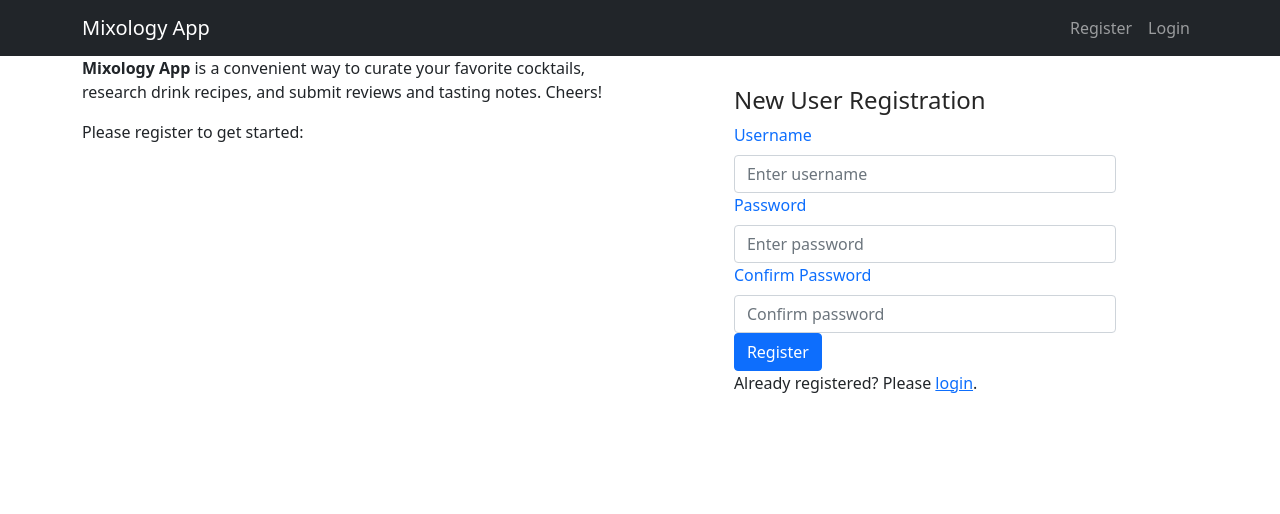
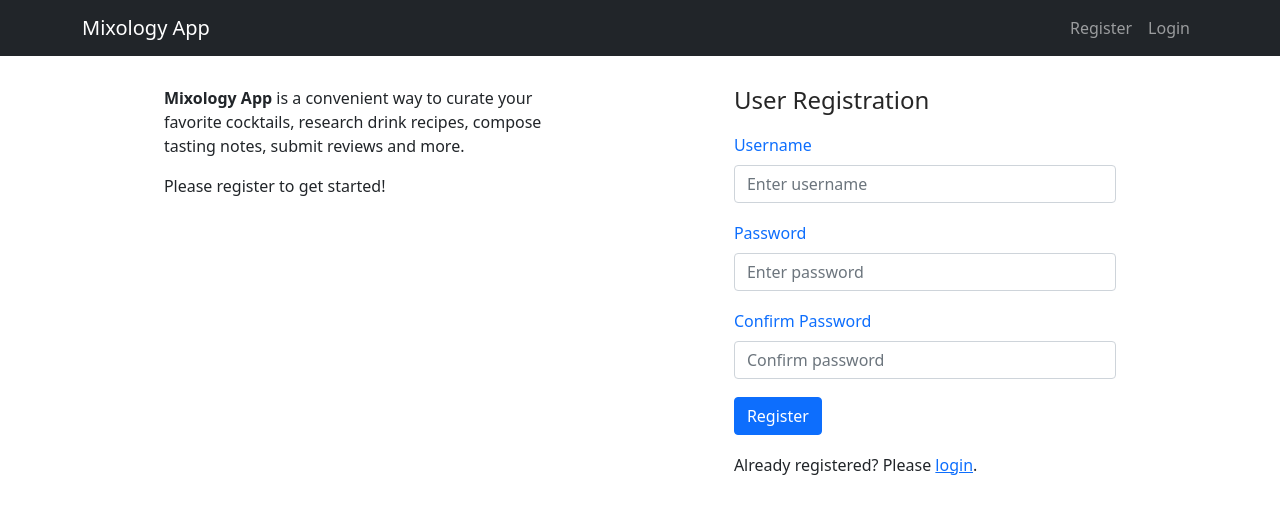
Before and after one commit to josephikim/mixology-app, a React app: page / in a window 1280 px wide. Shown: the top 514 px of the page. Built offline with nearby package versions, Linux system fonts and the light colour scheme; no server answers.

Commit message:
update Register and Login styles

```diff
--- a/src/pages/Login/Login.tsx
+++ b/src/pages/Login/Login.tsx
@@ -1,18 +1,17 @@
 import React, { FC } from 'react';
-import { Col, Row } from 'react-bootstrap';
+import { Container, Col, Row } from 'react-bootstrap';
 
 import LoginForm from './LoginForm';
-import ContentWrapper from '../../layout/ContentWrapper';
 
 const Login: FC = () => (
   <div className="login-view">
-    <ContentWrapper>
+    <Container>
       <Row>
         <Col md={6}>
           <LoginForm />
         </Col>
       </Row>
-    </ContentWrapper>
+    </Container>
   </div>
 );
 
--- /dev/null
+++ b/src/pages/Login/LoginForm.css
@@ -0,0 +1,3 @@
+.login-form > div {
+  margin-bottom: 18px;
+}
--- a/src/pages/Login/LoginForm.tsx
+++ b/src/pages/Login/LoginForm.tsx
@@ -5,6 +5,9 @@ import { login } from '../../store/authSlice';
 import { useAppSelector, useAppDispatch } from '../../hooks';
 import { useInput } from '../../hooks/useInput';
 import { validateFields } from '../../validation';
+import ContentWrapper from '../../layout/ContentWrapper';
+
+import './LoginForm.css';
 
 const LoginForm: React.FC = () => {
   const dispatch = useAppDispatch();
@@ -45,8 +48,8 @@ const LoginForm: React.FC = () => {
   };
 
   return (
-    <div className="login-form">
-      <Form>
+    <ContentWrapper>
+      <Form className="login-form">
         <div className="text-primary">
           <h4>Returning User Login</h4>
         </div>
@@ -65,7 +68,7 @@ const LoginForm: React.FC = () => {
           Login
         </Button>
       </Form>
-    </div>
+    </ContentWrapper>
   );
 };
 
--- a/src/pages/Registration/Registration.tsx
+++ b/src/pages/Registration/Registration.tsx
@@ -1,22 +1,23 @@
 import React, { FC } from 'react';
-import { Col, Container, Row } from 'react-bootstrap';
+import { Container, Col, Row } from 'react-bootstrap';
+
+import ContentWrapper from '../../layout/ContentWrapper';
 import RegistrationForm from './RegistrationForm';
-
-// import img from '../../assets/cellar-img.jpg';
 
 const Registration: FC = () => (
   <div className="registration-view">
     <Container>
       <Row>
         <Col md={6}>
-          <div id="about">
-            <p>
-              <strong>Mixology App</strong> is a convenient way to curate your favorite cocktails, research drink
-              recipes, and submit reviews and tasting notes. Cheers!
-            </p>
-            <p>Please register to get started:</p>
-            {/* <img id="mixology-img" width="500" src={img}></img> */}
-          </div>
+          <ContentWrapper>
+            <div id="about">
+              <p>
+                <strong>Mixology App</strong> is a convenient way to curate your favorite cocktails, research drink
+                recipes, compose tasting notes, submit reviews and more.
+              </p>
+              <p>Please register to get started!</p>
+            </div>
+          </ContentWrapper>
         </Col>
 
         <Col md={6}>
--- /dev/null
+++ b/src/pages/Registration/RegistrationForm.css
@@ -0,0 +1,4 @@
+.registration-form > div,
+.registration-form > button {
+  margin-bottom: 18px;
+}
--- a/src/pages/Registration/RegistrationForm.tsx
+++ b/src/pages/Registration/RegistrationForm.tsx
@@ -6,6 +6,8 @@ import { register } from '../../store/authSlice';
 import { useInput } from '../../hooks/useInput';
 import { validateFields } from '../../validation';
 import ContentWrapper from '../../layout/ContentWrapper';
+
+import './RegistrationForm.css';
 
 const RegistrationForm: React.FC = () => {
   const dispatch = useAppDispatch();
@@ -52,7 +54,7 @@ const RegistrationForm: React.FC = () => {
     <ContentWrapper>
       <Form className="registration-form">
         <div className="text-primary">
-          <h4>New User Registration</h4>
+          <h4>User Registration</h4>
         </div>
 
         <Form.Group controlId="username">
```
